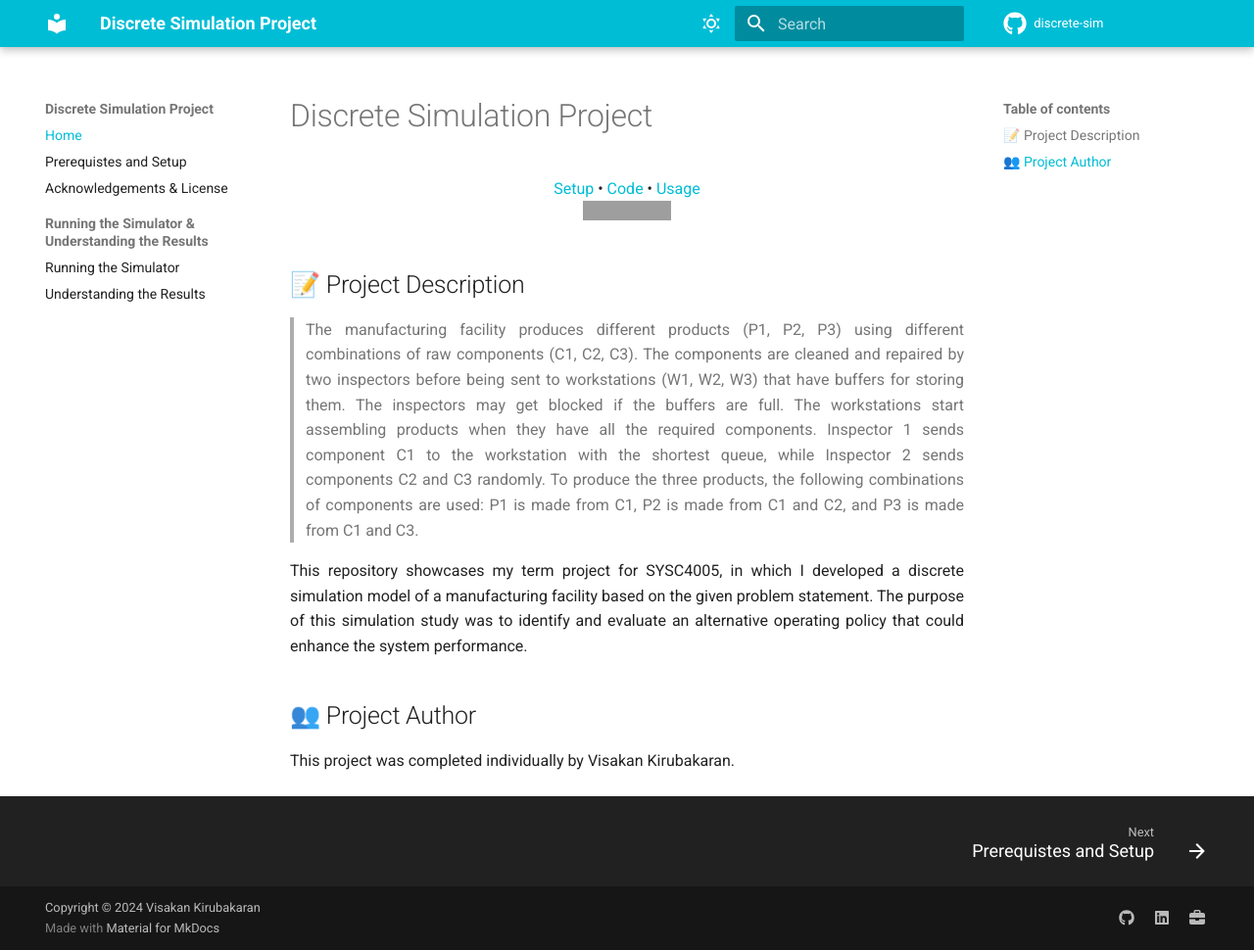
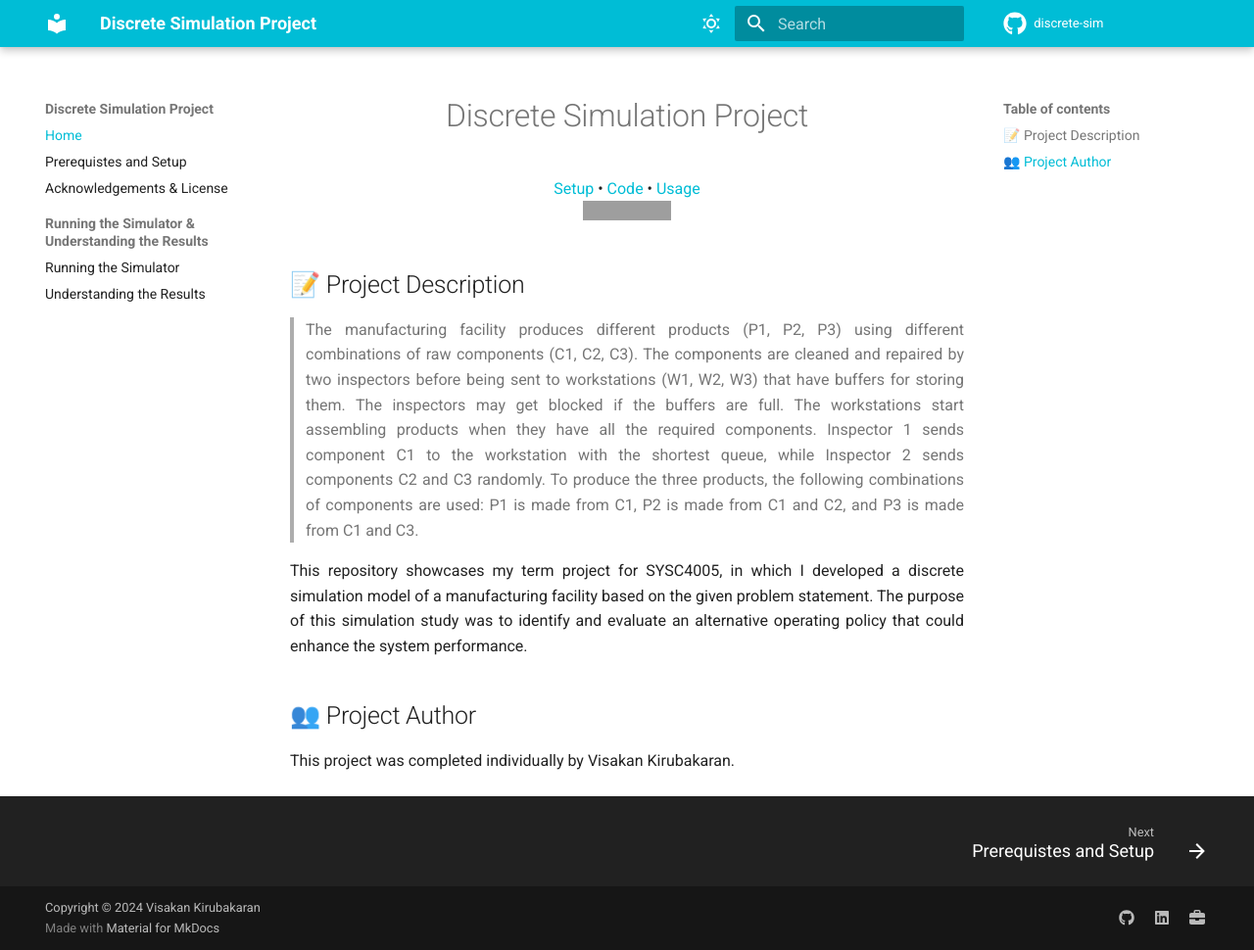
Before and after one commit to vikiru/discrete-sim, an MkDocs documentation site: the page built from docs/index.md, in a window 1280 px wide and 970 px high. Shown: the whole window at 98% size. Built offline with MkDocs 1.6.1 and Material for MkDocs 9.7.7, drawn with Linux system fonts in a browser that asks for light colours; comment, search, counter and statistics services are not loaded; grey boxes are pictures that could not be loaded.

Commit message:
Center align project name

```diff
--- a/docs/index.md
+++ b/docs/index.md
@@ -1,4 +1,4 @@
-# Discrete Simulation Project
+<h1 align="center">Discrete Simulation Project</h1>
 
 <p align="center">
     <a href="https://vikiru.github.io/discrete-sim/setup/">Setup</a>
```
